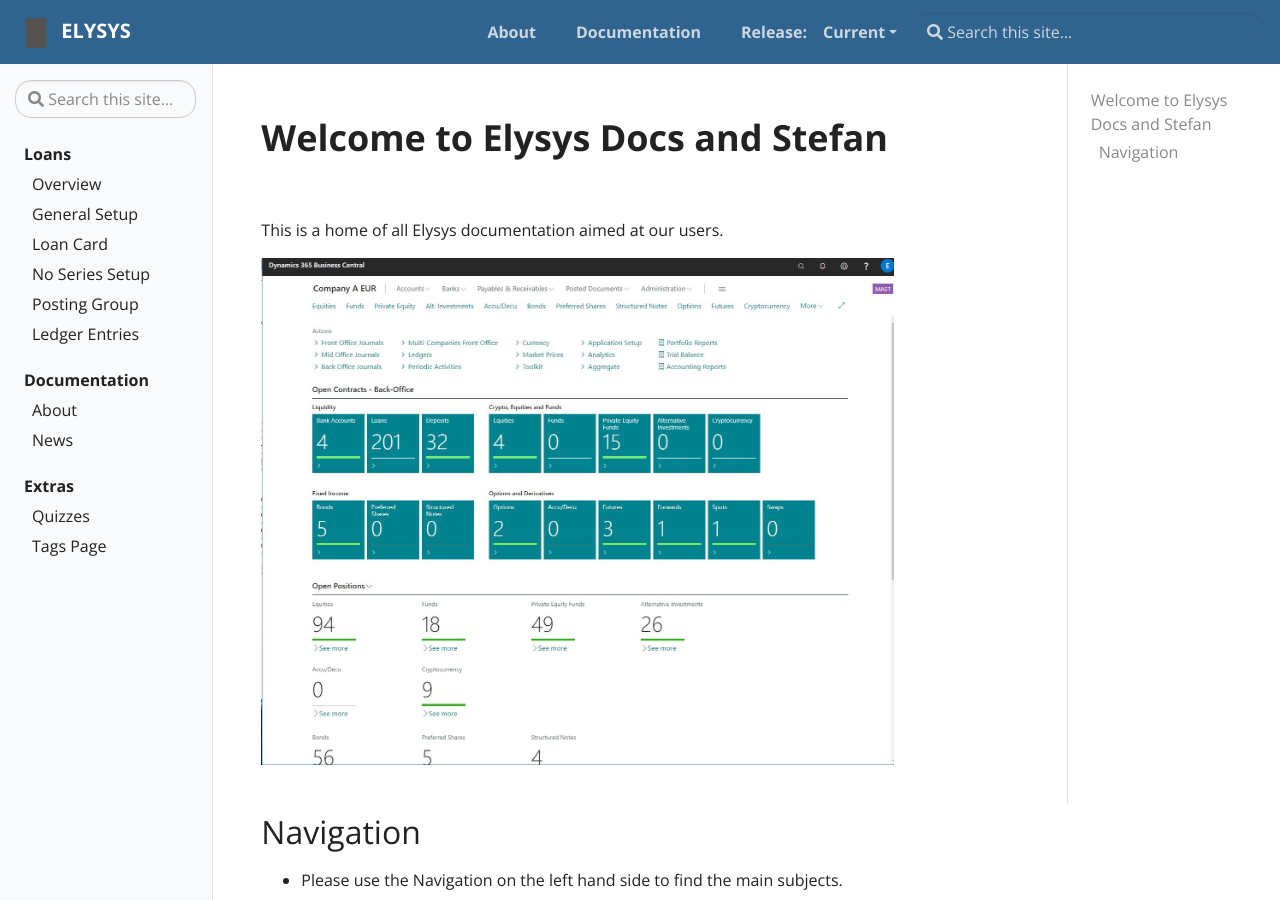
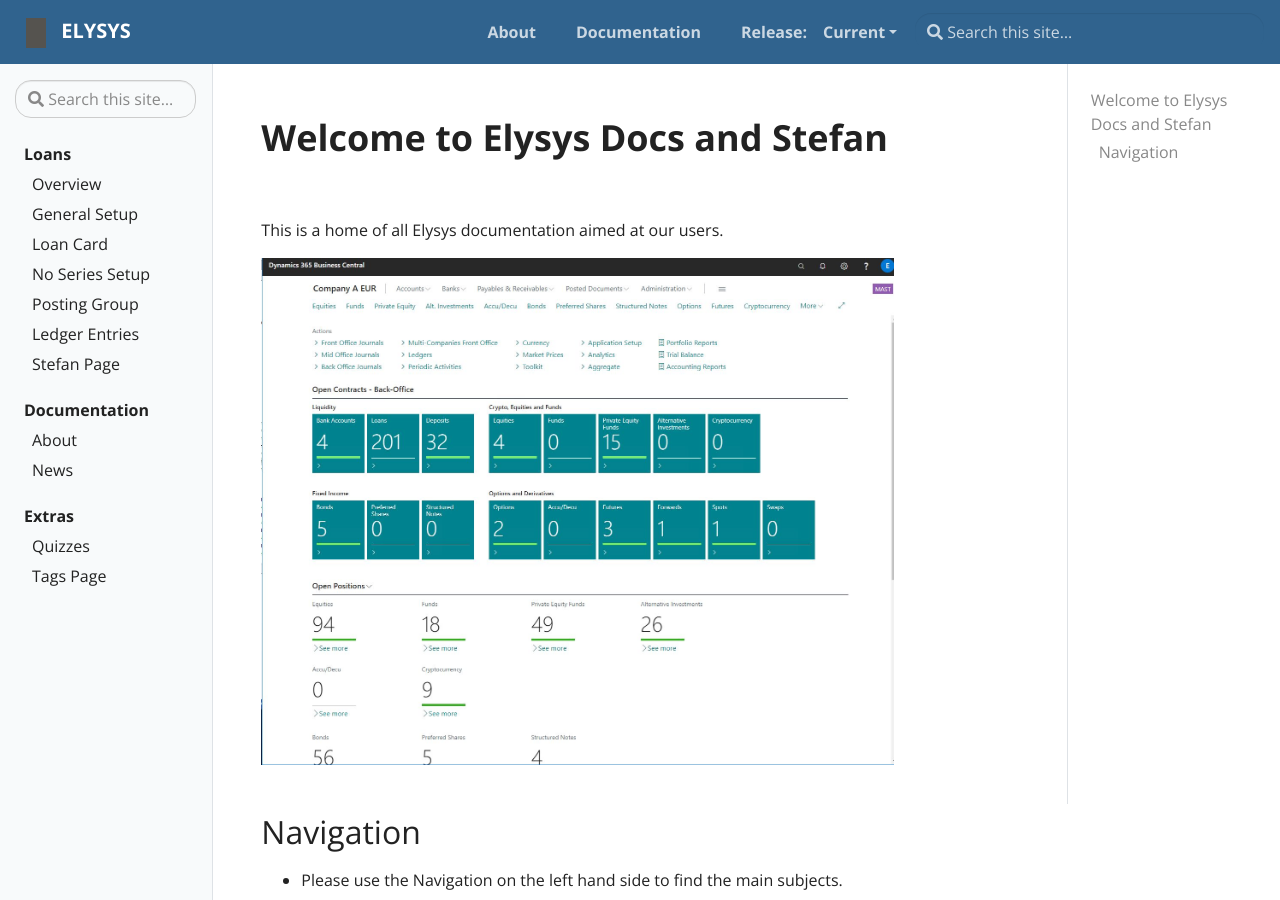
Before and after one commit to Elysys/Docs, a Jekyll site: the page built from pages/index.md, in a window 1280 px wide and 900 px high. Built offline with Jekyll 4.4.1, drawn with Linux system fonts in a browser that asks for light colours.

Commit message:
new Menu item added with stefan

```diff
--- a/_data/toc.yml
+++ b/_data/toc.yml
@@ -20,6 +20,8 @@
       url: "docs/loans/INMPostingGroup"
     - title: "Ledger Entries"
       url: "docs/loans/INMLedgerEntries"
+    - title: "Stefan Page"
+      url: "docs/loans/Stefan"
 - title: Documentation
   url: docs
   links:
```
